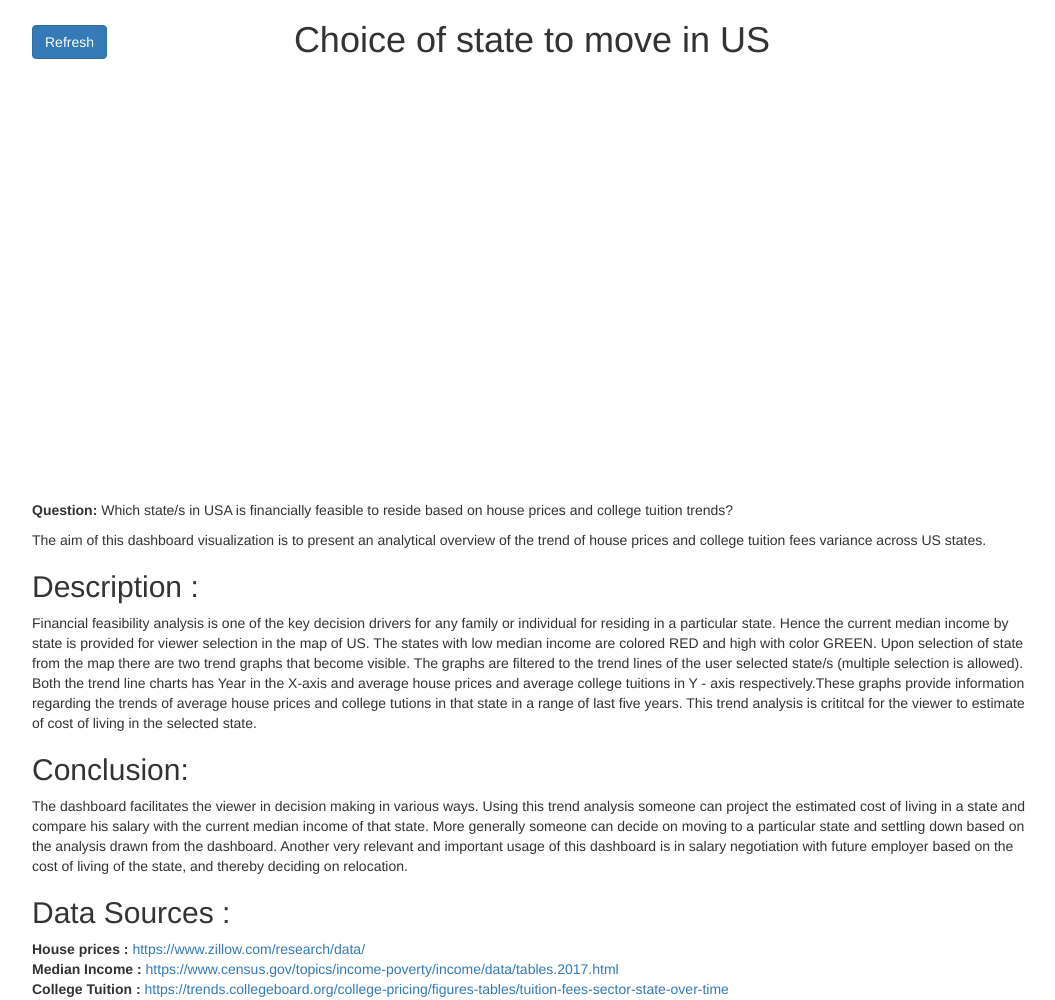
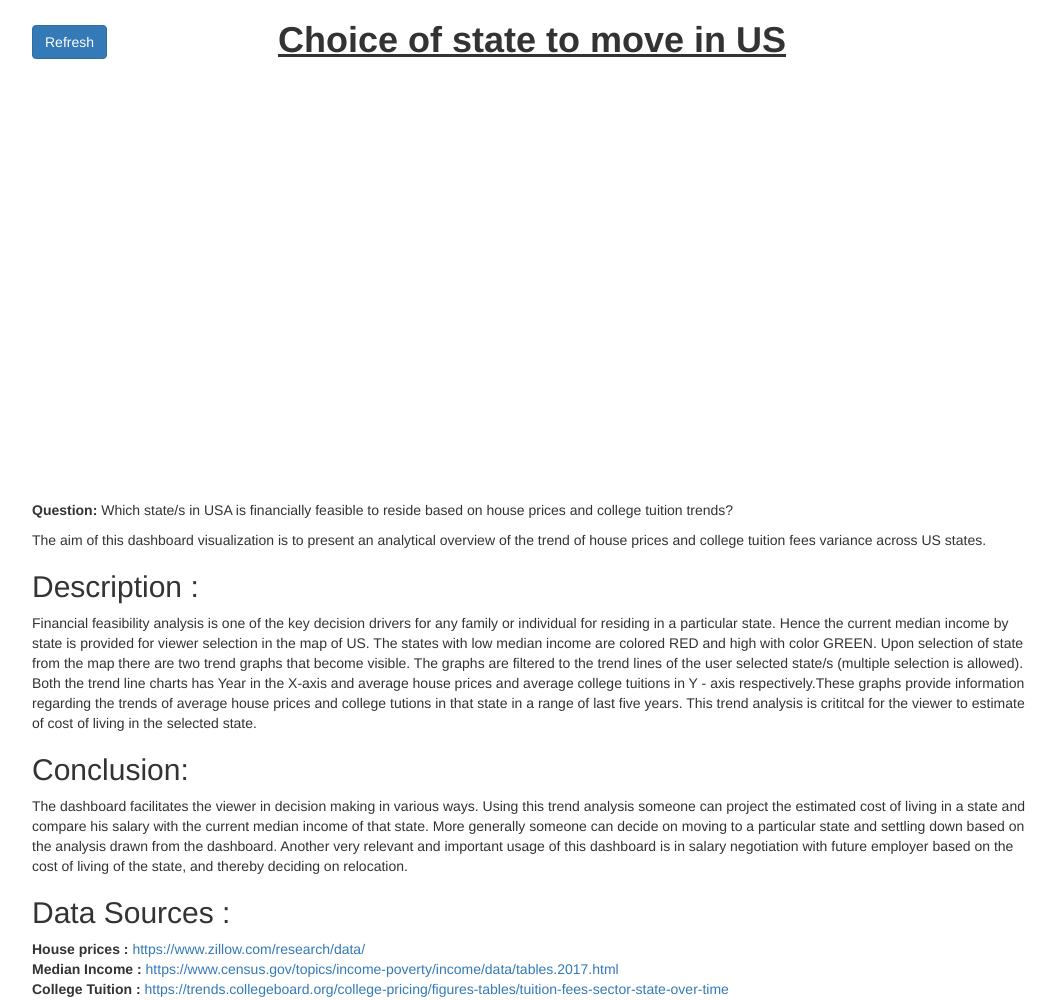
Before and after one commit to AyanPutatunda/AyanPutatunda.github.io, a plain HTML site: page index.html in a window 1280 px wide. Shown: the whole page, without its empty margins (108-1163 px from the left). Drawn offline with Linux system fonts and the light colour scheme; no server answers.

Commit message:
Update index.html

```diff
--- a/index.html
+++ b/index.html
@@ -54,7 +54,7 @@ body {
 <body>
 <div class="main">
 <div class="refresh"><a href="" class="btn btn-primary">Refresh</a></div>
-<h1 class="site_heading">Choice of state to move in US</h1>
+<h1 class="site_heading"><b><u>Choice of state to move in US</u></b></h1>
 
 <div id="tooltip-container"></div>
 
```
